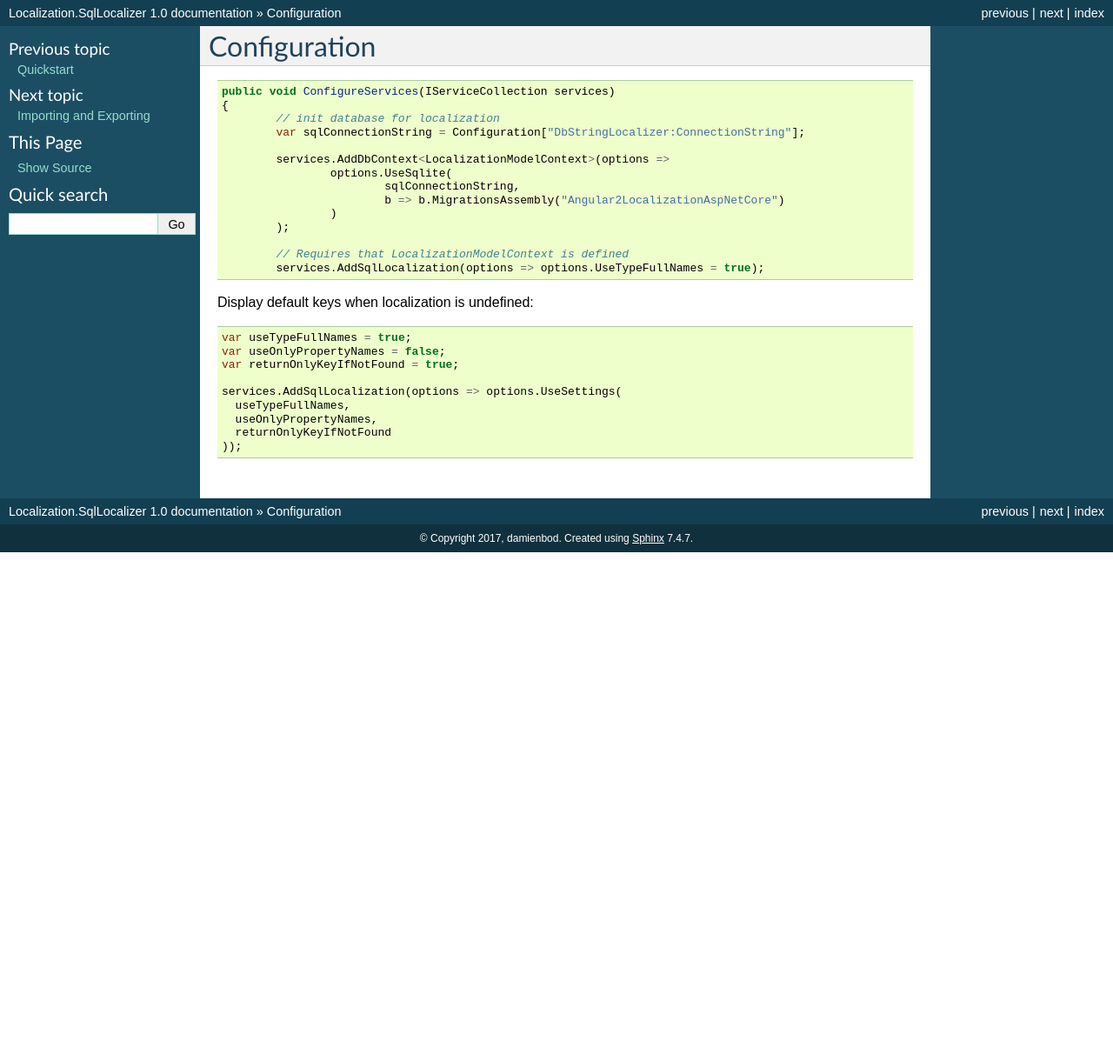
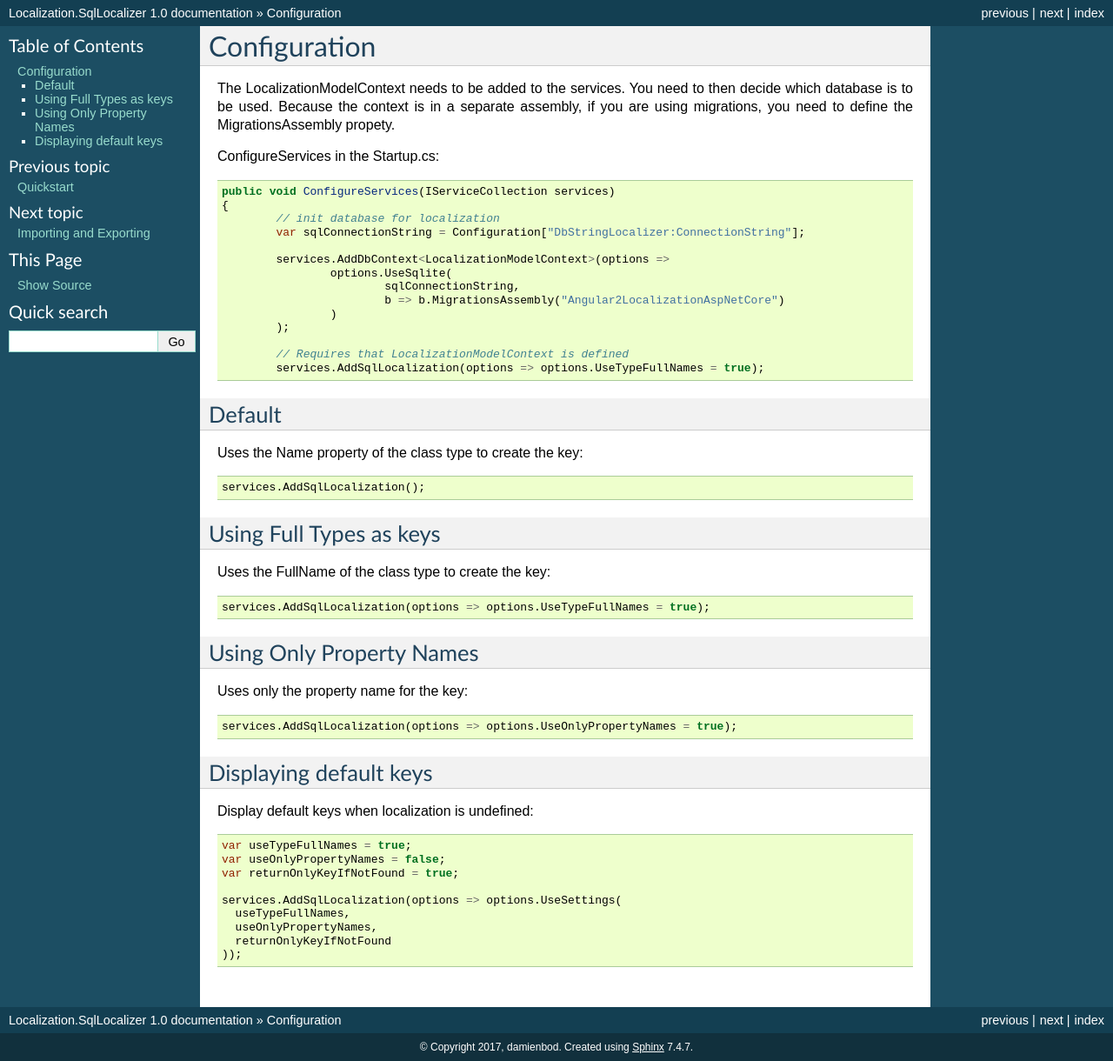
Before and after one commit to damienbod/Localization.SqlLocalizer.docs, a Sphinx documentation site: the page built from docs/source/docs/configuration.rst, in a window 1280 px wide. Shown: the whole page at 87% size. Built offline with Sphinx 7.4.7, drawn with Linux system fonts in a browser that asks for light colours; before the commit the page ends 900 px from its top, so only the background shows below that.

Commit message:
Updating the configuration docs

```diff
--- a/docs/source/docs/configuration.rst
+++ b/docs/source/docs/configuration.rst
@@ -3,7 +3,9 @@ Configuration
 
 .. highlight:: csharp
 
-::
+The LocalizationModelContext needs to be added to the services. You need to then decide which database is to be used. Because the context is in a separate assembly, if you are using migrations, you need to define the MigrationsAssembly propety.
+
+ConfigureServices in the Startup.cs::
 
 	public void ConfigureServices(IServiceCollection services)
 	{
@@ -21,6 +23,38 @@ Configuration
 		services.AddSqlLocalization(options => options.UseTypeFullNames = true);
 
 
+Default
+-----------------------
+
+.. highlight:: csharp
+
+Uses the Name property of the class type to create the key::
+
+	services.AddSqlLocalization();
+
+
+Using Full Types as keys
+-----------------------
+
+.. highlight:: csharp
+
+Uses the FullName of the class type to create the key::
+
+	services.AddSqlLocalization(options => options.UseTypeFullNames = true);
+
+
+Using Only Property Names
+-----------------------
+
+.. highlight:: csharp
+
+Uses only the property name for the key::
+
+	services.AddSqlLocalization(options => options.UseOnlyPropertyNames = true);
+
+
+Displaying default keys
+-----------------------
 
 .. highlight:: csharp
 
```
